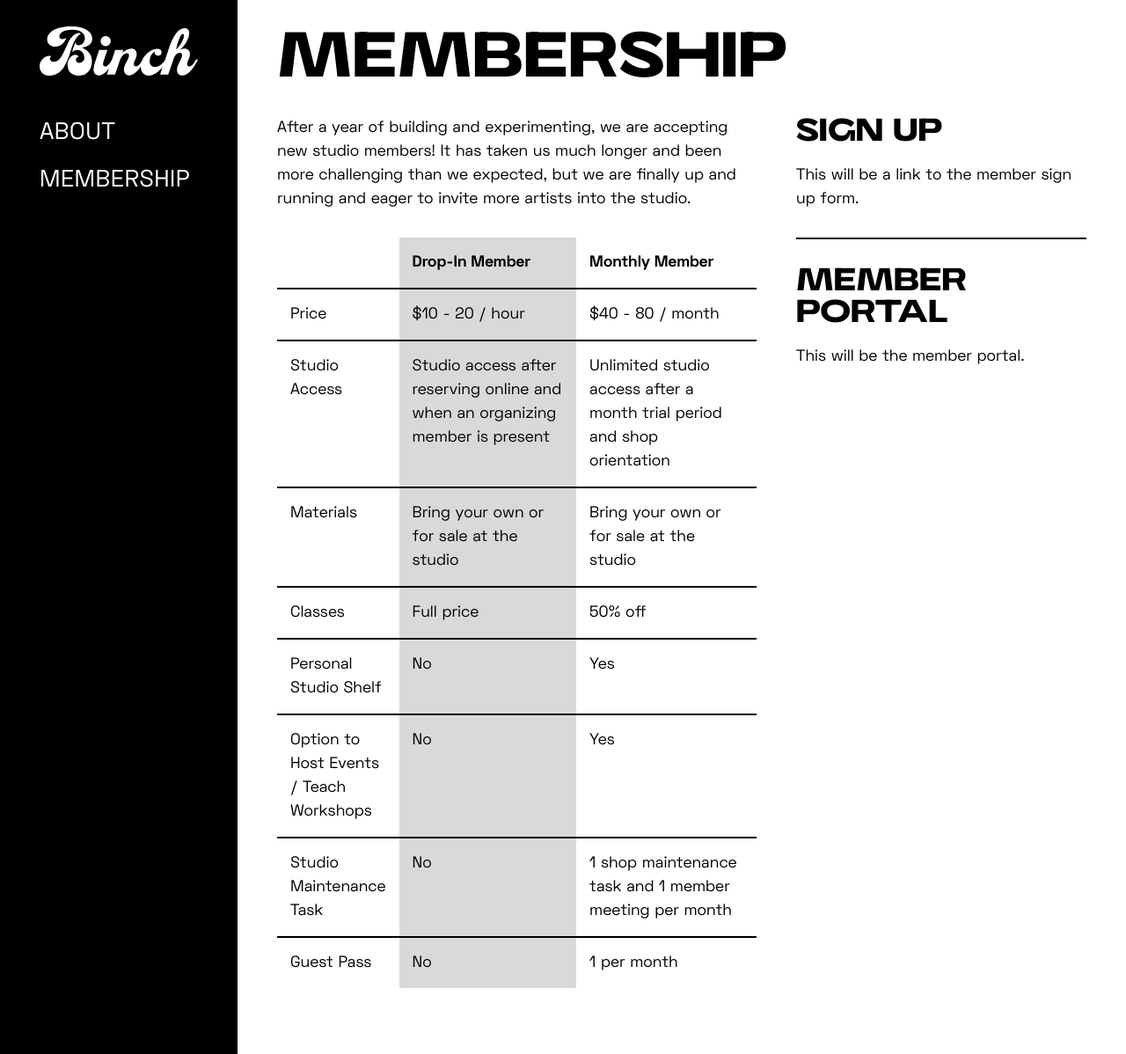
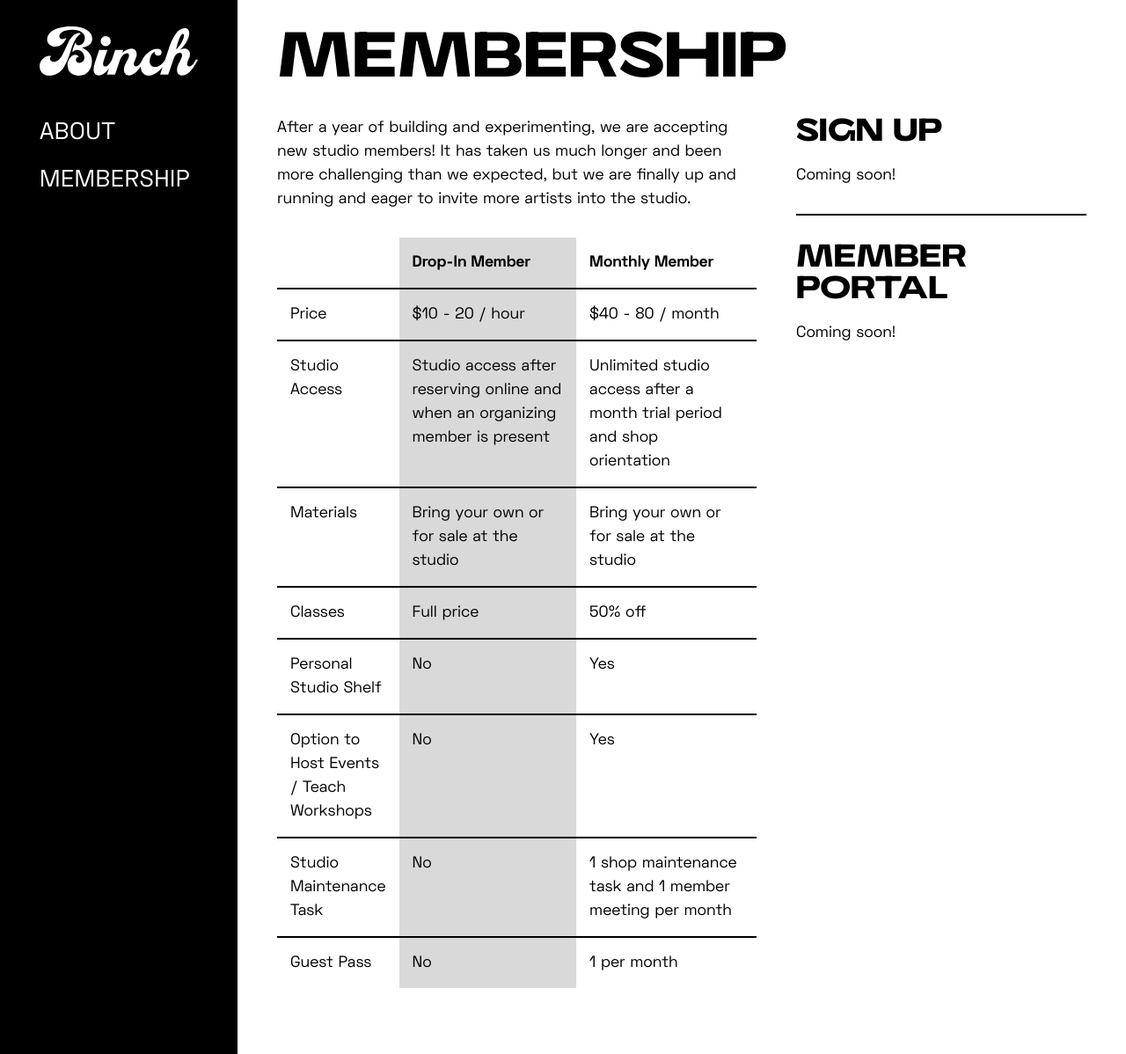
Before and after one commit to tychohoran/binchpress, a Jekyll site: the page built from membership.md, in a window 1280 px wide. Shown: the whole page at 88% size. Built offline with Jekyll 4.4.1, drawn with Linux system fonts in a browser that asks for light colours; nearby versions of some CDN libraries.

Commit message:
Updated Membership

```diff
--- a/membership.md
+++ b/membership.md
@@ -3,8 +3,8 @@ title: Membership
 permalink: "/membership/"
 position: 1
 More Info:
-  Sign Up Text: This will be a link to the member sign up form.
-  Member Portal Text: This will be the member portal.
+  Sign Up Text: Coming soon!
+  Member Portal Text: Coming soon!
 Member Tiers:
   Drop-In Member:
     Price: "$10 - 20 / hour"
```
